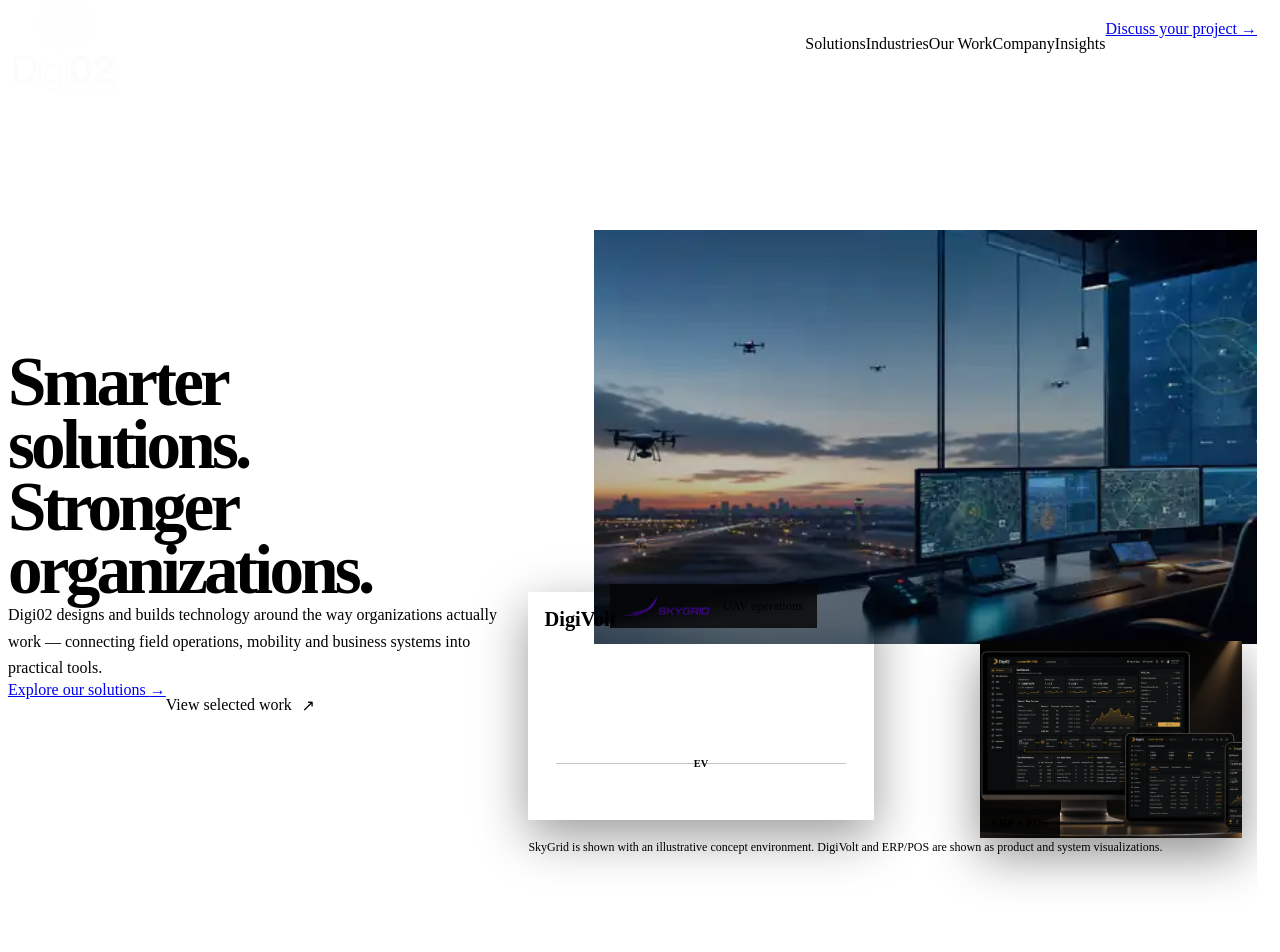
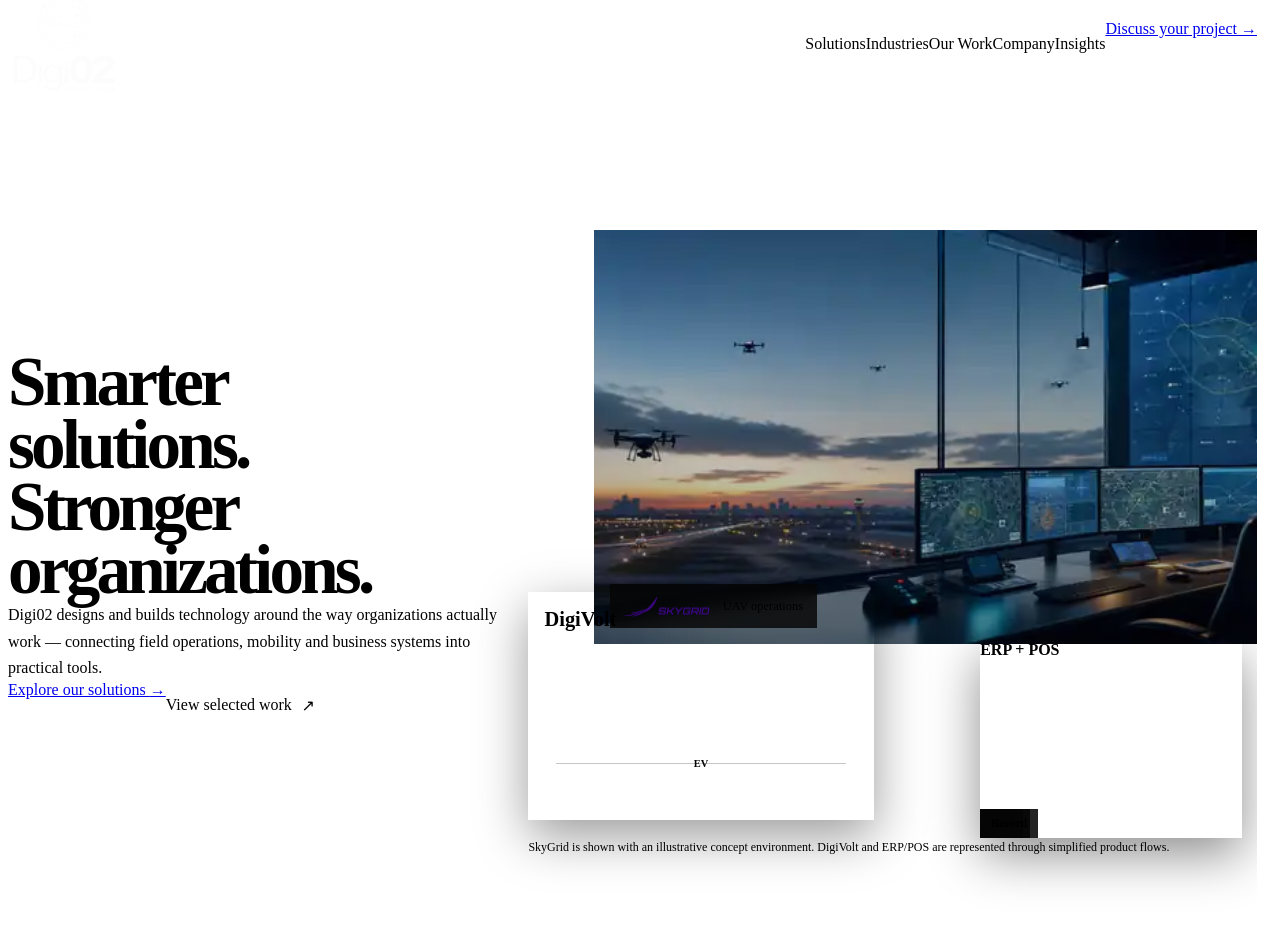
Before and after one commit to emmy16-glitch/Digi02_website, a React (Vite) app: page / in a window 1280 px wide. Shown: the top 952 px of the page. Built offline with nearby package versions, Linux system fonts and the light colour scheme; the HTML template or start-up script is replaced by a standard one.

Commit message:
Replace heavy hero ERP image with lightweight system flow

```diff
--- a/src/sections/home/HeroTechnologyComposition.tsx
+++ b/src/sections/home/HeroTechnologyComposition.tsx
@@ -1,4 +1,3 @@
-import erpPosShowcase from '../../assets/erp-pos/erp-pos-multidevice-showcase.png'
 import skyGridCinematic from '../../assets/skygrid/skygrid-cinematic-control-room.webp'
 import skyGridLogo from '../../assets/skygrid/skygrid-logo.png'
 
@@ -30,18 +29,20 @@ export function HeroTechnologyComposition() {
           </div>
         </div>
 
-        <div className="hero-technology__erp" aria-label="ERP and POS system visualization">
-          <img
-            alt="Digi02 ERP and POS multi-device system visualization"
-            decoding="async"
-            src={erpPosShowcase}
-          />
-          <span>ERP + POS</span>
+        <div className="hero-technology__erp" aria-label="ERP and POS connected operation">
+          <strong>ERP + POS</strong>
+          <div className="hero-technology__erp-flow" aria-hidden="true">
+            <span>Sale</span>
+            <i />
+            <span>Stock</span>
+            <i />
+            <span>Record</span>
+          </div>
         </div>
       </div>
 
       <figcaption id="hero-technology-caption">
-        SkyGrid is shown with an illustrative concept environment. DigiVolt and ERP/POS are shown as product and system visualizations.
+        SkyGrid is shown with an illustrative concept environment. DigiVolt and ERP/POS are represented through simplified product flows.
       </figcaption>
     </figure>
   )
```
